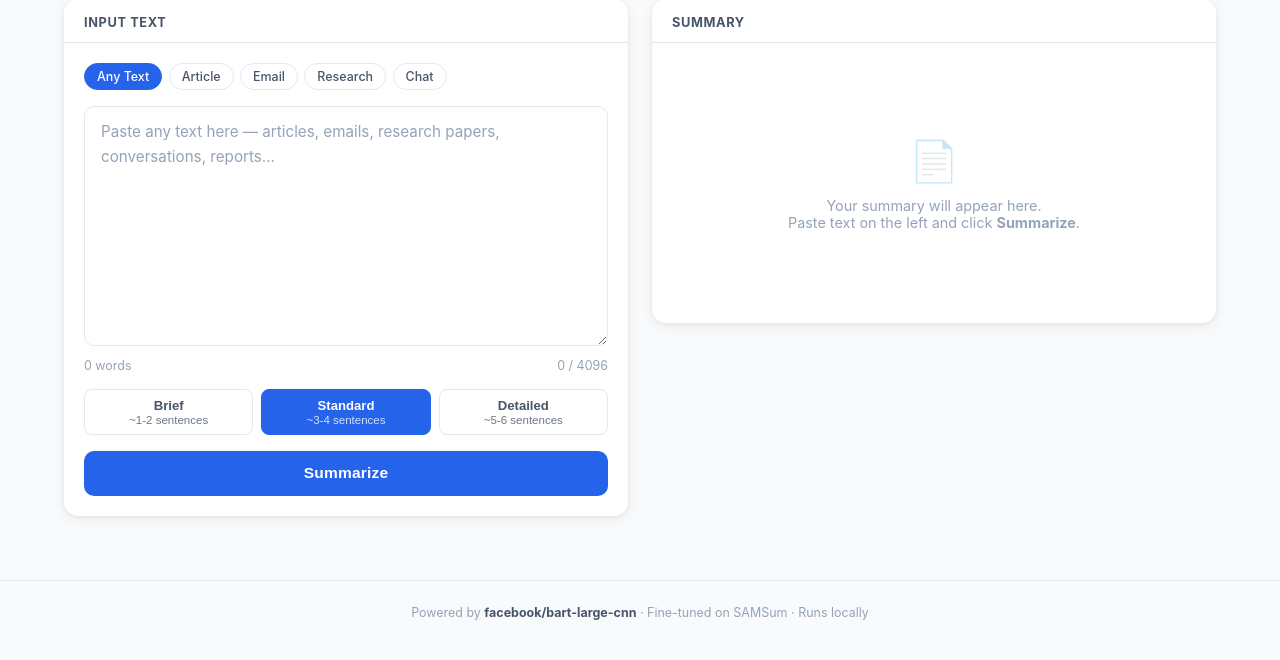
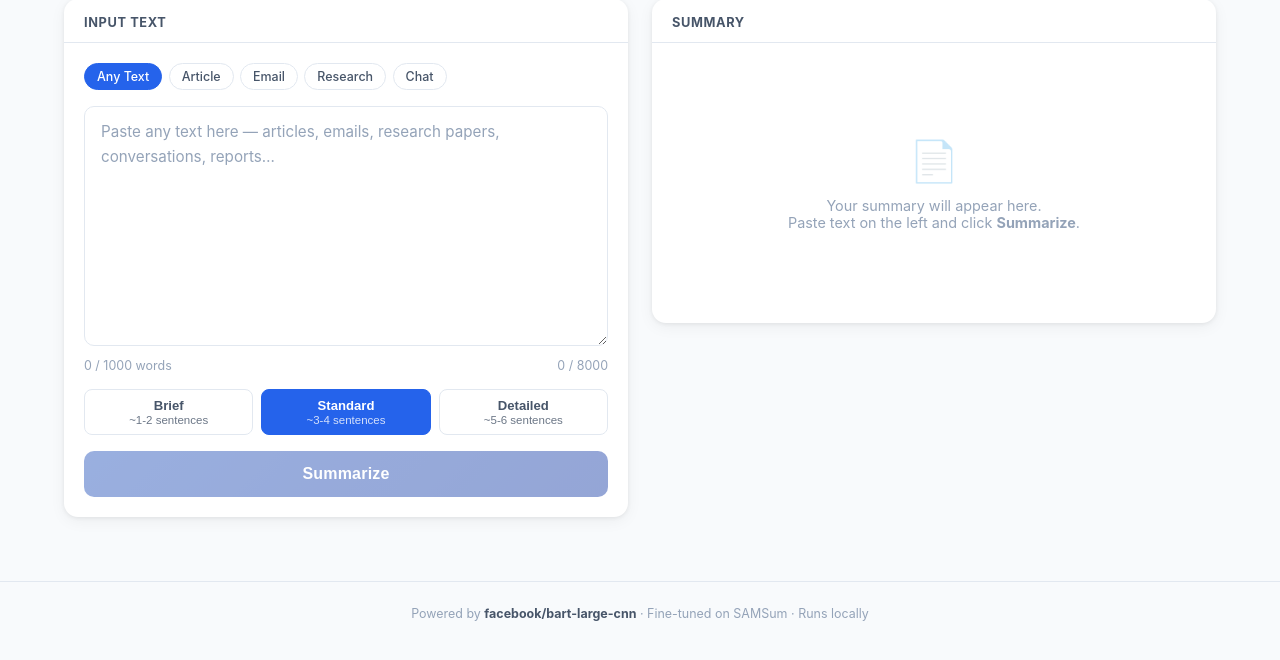
Before and after one commit to Ansh1015/Text-Summarization-Project, a FastAPI app: page / in a window 1280 px wide. Shown: the part 109-769 px from the top of the page. Run offline with FastAPI, Linux system fonts and the light colour scheme.

Commit message:
feat: raise input limit to 1000 words / 8000 chars, polish frontend
Backend:
- PredictRequest.text max_length 4096 → 8000 chars
- /predict guards >1000 words → 422 with readable msg
- max_chars/max_words passed to template

Frontend:
- Word counter shows "X / 1000 words" with color states (green ok, amber near, red over-limit)
- Char counter shows "X / 8000" with same color states
- Summarize button auto-disables when input is empty or >1000 words
- Submit button: gradient + soft shadow + brightness hover
- Textarea focus ring (subtle blue glow)
- showError now hides stale summary (resolves deferred QA ISSUE-002)
- Client-side word-limit gate matches server gate

Tests:
- test_text_too_long_returns_422 bumped to 8001 chars
- new test_word_limit_returns_422 covers the 1001-word path

```diff
--- a/app.py
+++ b/app.py
@@ -42,8 +42,12 @@ app = FastAPI(
 templates = Jinja2Templates(directory="templates")
 
 
+_MAX_CHARS = 8000
+_MAX_WORDS = 1000
+
+
 class PredictRequest(BaseModel):
-    text: str = Field(..., min_length=1, max_length=4096, description="Text to summarize")
+    text: str = Field(..., min_length=1, max_length=_MAX_CHARS, description="Text to summarize")
     length: str = Field(default="standard", pattern="^(brief|standard|detailed)$")
 
 
@@ -56,7 +60,10 @@ class PredictResponse(BaseModel):
 
 @app.get("/", response_class=HTMLResponse)
 async def index(request: Request):
-    return templates.TemplateResponse(request, "index.html")
+    return templates.TemplateResponse(
+        request, "index.html",
+        {"max_chars": _MAX_CHARS, "max_words": _MAX_WORDS},
+    )
 
 
 @app.post("/predict", response_model=PredictResponse)
@@ -68,6 +75,12 @@ async def predict(body: PredictRequest):
                 "Model is not loaded. Run 'python main.py' to train the model, "
                 "then restart the server."
             ),
+        )
+    word_count = len(body.text.split())
+    if word_count > _MAX_WORDS:
+        raise HTTPException(
+            status_code=422,
+            detail=f"Text exceeds {_MAX_WORDS}-word limit ({word_count} words supplied).",
         )
     try:
         loop = asyncio.get_event_loop()
--- a/templates/index.html
+++ b/templates/index.html
@@ -127,7 +127,7 @@
       color: var(--gray-800);
       transition: border-color 0.2s;
     }
-    textarea:focus { outline: none; border-color: var(--blue); }
+    textarea:focus { outline: none; border-color: var(--blue); box-shadow: 0 0 0 3px rgba(37,99,235,0.15); }
     textarea::placeholder { color: var(--gray-400); }
 
     /* ── Stats bar ── */
@@ -139,7 +139,9 @@
       font-size: 0.78rem;
       color: var(--gray-400);
     }
-    .stats-bar .warn { color: var(--red); }
+    .stats-bar .warn { color: var(--red); font-weight: 600; }
+    .stats-bar .ok   { color: var(--green); }
+    .stats-bar .near { color: #d97706; }
 
     /* ── Length selector ── */
     .length-row {
@@ -167,24 +169,25 @@
     /* ── Summarize button ── */
     .summarize-btn {
       width: 100%;
-      padding: 0.85rem;
-      background: var(--blue);
+      padding: 0.9rem;
+      background: linear-gradient(135deg, var(--blue) 0%, var(--blue-dk) 100%);
       color: #fff;
       border: none;
       border-radius: 10px;
-      font-size: 0.97rem;
+      font-size: 1rem;
       font-weight: 700;
       cursor: pointer;
       display: flex;
       align-items: center;
       justify-content: center;
       gap: 0.5rem;
-      transition: background 0.2s, transform 0.1s;
+      transition: box-shadow 0.2s, transform 0.1s, filter 0.15s;
       letter-spacing: 0.2px;
+      box-shadow: 0 1px 3px rgba(37,99,235,0.3), 0 4px 12px rgba(37,99,235,0.15);
     }
-    .summarize-btn:hover:not(:disabled) { background: var(--blue-dk); transform: translateY(-1px); }
+    .summarize-btn:hover:not(:disabled) { transform: translateY(-1px); filter: brightness(1.05); box-shadow: 0 2px 6px rgba(37,99,235,0.4), 0 6px 18px rgba(37,99,235,0.22); }
     .summarize-btn:active:not(:disabled) { transform: translateY(0); }
-    .summarize-btn:disabled { opacity: 0.6; cursor: not-allowed; transform: none; }
+    .summarize-btn:disabled { opacity: 0.5; cursor: not-allowed; transform: none; box-shadow: none; filter: grayscale(0.3); }
 
     .spinner {
       width: 17px; height: 17px;
@@ -325,12 +328,12 @@
           <textarea
             id="inputText"
             placeholder="Paste any text here — articles, emails, research papers, conversations, reports…"
-            maxlength="4096"
+            maxlength="{{ max_chars }}"
           ></textarea>
 
           <div class="stats-bar">
-            <span id="wordCountIn">0 words</span>
-            <span id="charCount">0 / 4096</span>
+            <span id="wordCountIn">0 / {{ max_words }} words</span>
+            <span id="charCount">0 / {{ max_chars }}</span>
           </div>
 
           <div class="length-row">
@@ -415,15 +418,30 @@
     const copyBtn     = document.getElementById("copyBtn");
 
     let selectedLength = "standard";
+    const MAX_CHARS = {{ max_chars }};
+    const MAX_WORDS = {{ max_words }};
 
-    // ── Textarea counter ──
-    textarea.addEventListener("input", () => {
+    // ── Textarea counter + button gate ──
+    function updateCounters() {
       const len   = textarea.value.length;
       const words = textarea.value.trim() ? textarea.value.trim().split(/\s+/).length : 0;
-      charCount.textContent = `${len} / 4096`;
-      charCount.classList.toggle("warn", len >= 4000);
-      wordCountIn.textContent = `${words} word${words !== 1 ? "s" : ""}`;
-    });
+
+      charCount.textContent = `${len} / ${MAX_CHARS}`;
+      charCount.classList.remove("warn", "near");
+      if (len >= MAX_CHARS) charCount.classList.add("warn");
+      else if (len >= MAX_CHARS * 0.9) charCount.classList.add("near");
+
+      wordCountIn.textContent = `${words} / ${MAX_WORDS} words`;
+      wordCountIn.classList.remove("warn", "near", "ok");
+      if (words === 0) {}
+      else if (words > MAX_WORDS) wordCountIn.classList.add("warn");
+      else if (words >= MAX_WORDS * 0.9) wordCountIn.classList.add("near");
+      else wordCountIn.classList.add("ok");
+
+      submitBtn.disabled = words === 0 || words > MAX_WORDS;
+    }
+    textarea.addEventListener("input", updateCounters);
+    updateCounters();
 
     // ── Text type chips ──
     const TYPE_PLACEHOLDERS = {
@@ -455,6 +473,11 @@
     async function summarize() {
       const text = textarea.value.trim();
       if (!text) { showError("Please paste some text first."); return; }
+      const words = text.split(/\s+/).length;
+      if (words > MAX_WORDS) {
+        showError(`Text is ${words} words — limit is ${MAX_WORDS}. Trim before summarizing.`);
+        return;
+      }
 
       setLoading(true);
       hideError();
@@ -511,6 +534,9 @@
     function showError(msg) {
       errorBanner.textContent    = msg;
       errorBanner.style.display  = "block";
+      resultContent.style.display = "none";
+      placeholder.style.display  = "flex";
+      copyBtn.style.display      = "none";
     }
 
     function hideError() {
```
Also changed, not shown: tests/test_api.py (+15 -1 lines).
